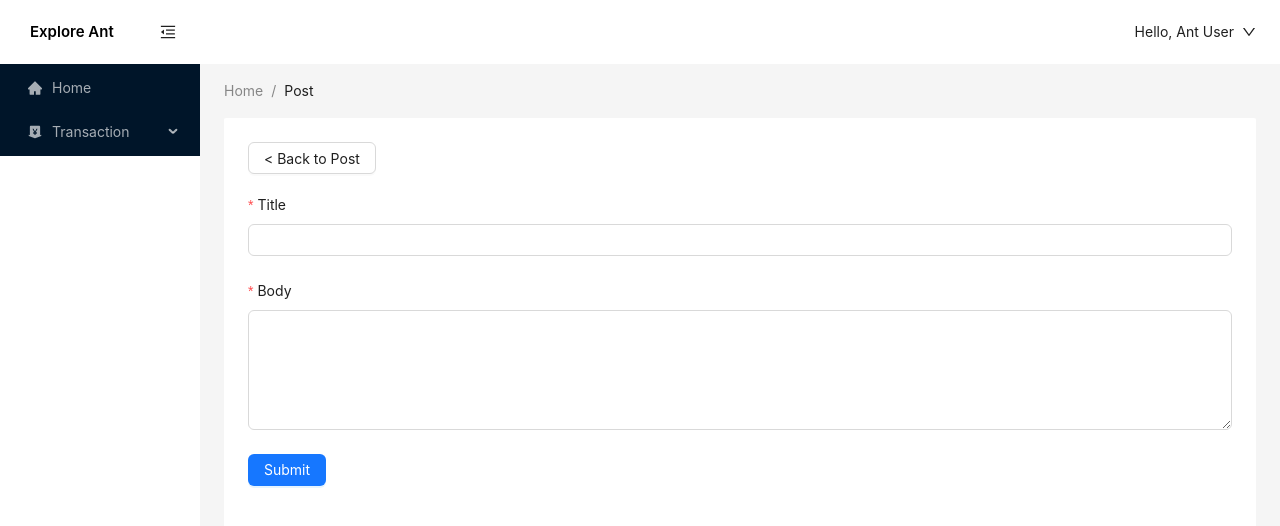
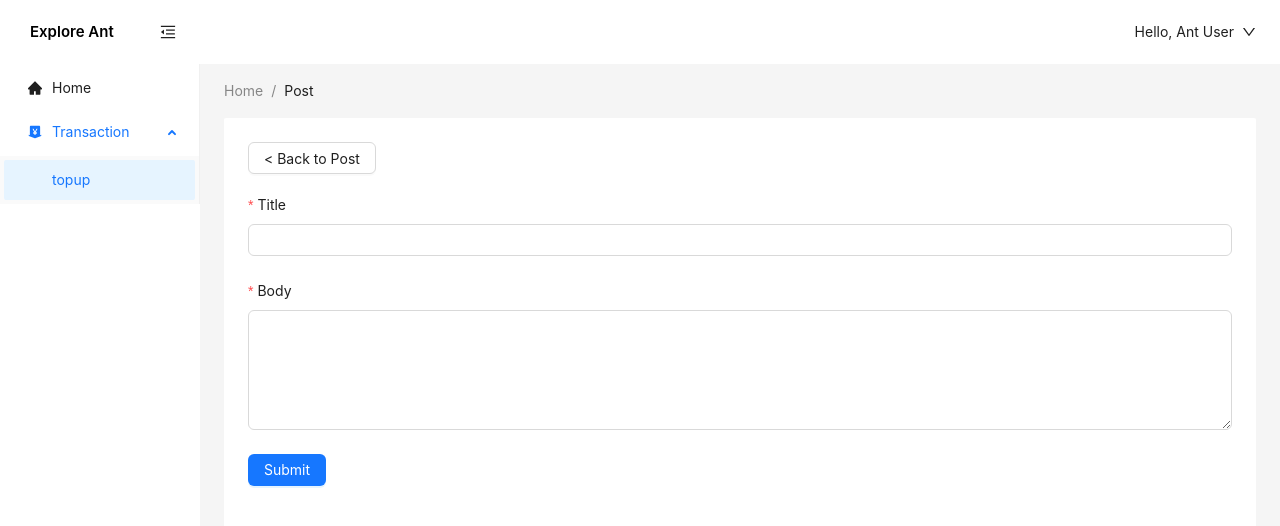
Before and after one commit to dikhiachmaddani/antdesign-exploration, a Next.js app: page /posts/create in a window 1280 px wide. Shown: the top 526 px of the page. Built offline with nearby package versions, Linux system fonts and the light colour scheme.

Commit message:
fix(sidebar): fixing key sidebar

```diff
--- a/src/app/_components/dashboard-layout/index.tsx
+++ b/src/app/_components/dashboard-layout/index.tsx
@@ -46,6 +46,7 @@ export default function DashboardLayout({ children, breadcrumb }: IDashboardLayo
           </Content>
         </Layout>
         {/* end content */}
+
       </Layout>
     </Layout>
   )
--- a/src/app/_components/sidebar/index.tsx
+++ b/src/app/_components/sidebar/index.tsx
@@ -1,5 +1,5 @@
 import { Button, Layout, Menu, MenuProps } from "antd";
-import { HomeFilled, MenuFoldOutlined, MenuUnfoldOutlined, MoneyCollectFilled } from '@ant-design/icons';
+import { DesktopOutlined, FileOutlined, HomeFilled, HomeTwoTone, MenuFoldOutlined, MenuUnfoldOutlined, MoneyCollectFilled, PieChartOutlined, TeamOutlined, TransactionOutlined, UserOutlined } from '@ant-design/icons';
 import { useContext } from "react";
 import Link from "next/link";
 import { DashboardContext } from "@/common/context/DashboardContext";
@@ -12,17 +12,17 @@ interface ISidebar {
 
 const sidebarItem: MenuProps['items'] = [
     {
-        key: '1',
+        key: '/',
         icon: <HomeFilled />,
         label: 'Home',
     },
     {
-        key: '2',
+        key: 'transaction',
         icon: <MoneyCollectFilled />,
         label: 'Transaction',
         children: [
             {
-                key: '1',
+                key: 'topup',
                 label: <Link href={`/topup`}>{`topup`}</Link>
             }
         ]
@@ -64,8 +64,12 @@ export default function Sidebar({ colorBgContainer }: ISidebar) {
 
             <div className="demo-logo-vertical" />
             <Menu
-                theme="dark"
+                style={{
+                    background: colorBgContainer
+                }}
                 mode="inline"
+                defaultSelectedKeys={['topup']}
+                defaultOpenKeys={['transaction']}
                 items={sidebarItem}
             />
         </Sider>
--- a/src/app/page.tsx
+++ b/src/app/page.tsx
@@ -11,7 +11,6 @@ export default function Home() {
 
   const router = useRouter();
   const { data: posts = [] } = usePosts();
-
   const columns = [
     {
       title: "Title",
@@ -28,7 +27,7 @@ export default function Home() {
       title: "Action",
       key: "id",
       width: "auto",
-      render: (posts: PostResponse) => (<Link href={`posts/${posts.id}`}>Detail</Link>)
+      render: (posts: PostResponse) => (<Link type='primary' href={`posts/${posts.id}`}>Detail</Link>)
     },
   ];
 
--- a/src/app/posts/create/page.tsx
+++ b/src/app/posts/create/page.tsx
@@ -19,6 +19,7 @@ export default function Home() {
     const onFinish = (values: PostRequest) => {
         console.log('Form values:', values);
     };
+
     return (
         <DashboardLayout breadcrumb={[{ title: 'Home' }, { title: 'Post' }]}>
             <Flex align='center' justify='space-between' style={{ marginBottom: 20 }}>
```
